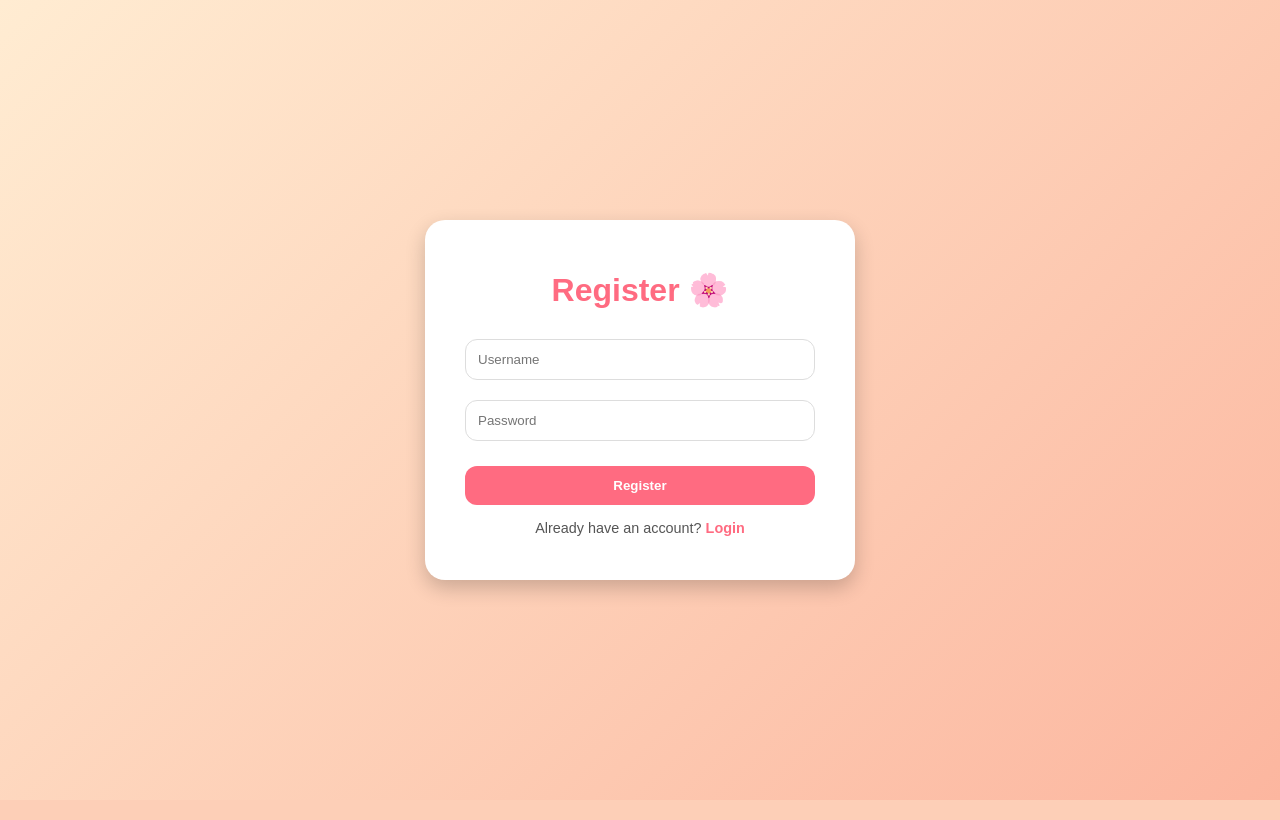
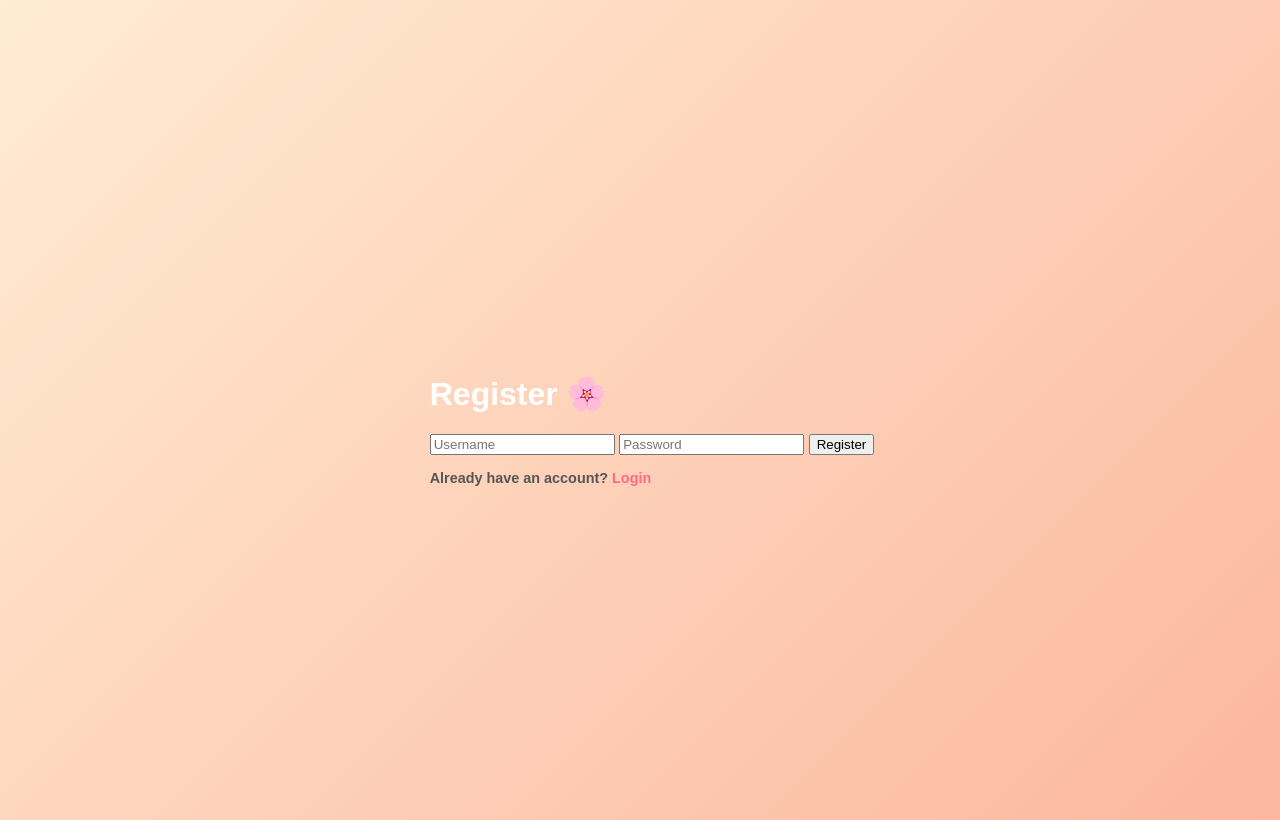
Before and after one commit to FaheemaTamton/Study-Buddy, a Flask app: page /register in a window 1280 px wide. Shown: the top 820 px of the page. Run offline with Flask 3, Linux system fonts and the light colour scheme.

Commit message:
Update study buddy

```diff
--- a/templates/register.html
+++ b/templates/register.html
@@ -12,25 +12,7 @@
         align-items: center;
         height: 100vh;
         margin: 0;
-    }
-    .container {
-        background: #fff;
-        padding: 30px 40px;
-        border-radius: 20px;
-        box-shadow: 0 8px 20px rgba(0,0,0,0.2);
-        text-align: center;
-        width: 350px;
-    }
-    h1 { margin-bottom: 20px; color: #ff6b81; }
-    input[type="text"], input[type="password"] {
-        width: 100%;
-        padding: 12px;
-        margin: 10px 0;
-        border-radius: 12px;
-        border: 1px solid #ddd;
-        box-sizing: border-box;
-    }
-    .button {
+
         width: 100%;
         padding: 12px;
         background-color: #ff6b81;
```
Also changed, not shown: templates/login.html (+0 -19 lines).
